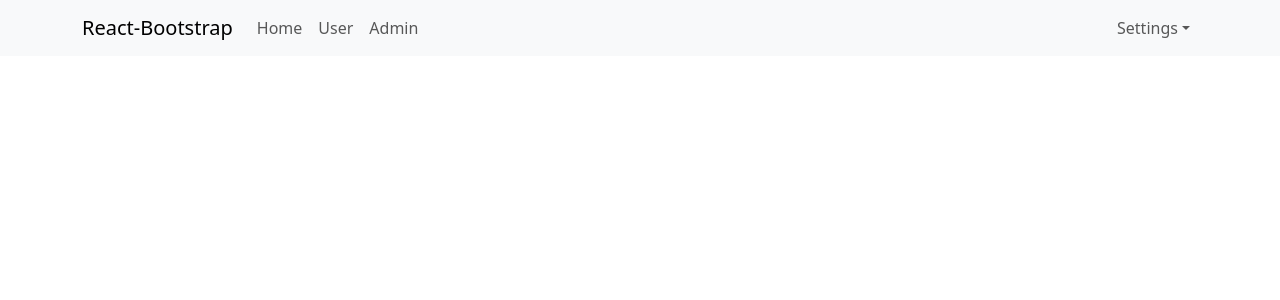
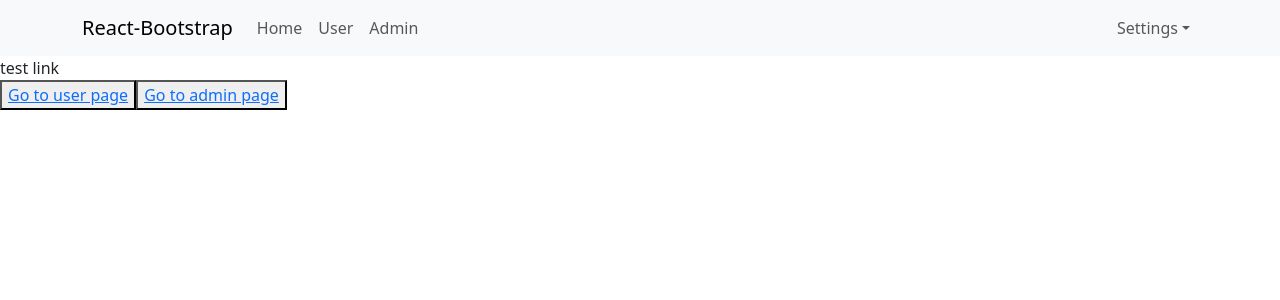
Before and after one commit to Thang-Nguyen-Minh/REACTJS, a React (Create React App) app: page / in a window 1280 px wide. Shown: the top 300 px of the page. Built offline with nearby package versions, Linux system fonts and the light colour scheme.

Commit message:
Link Routes Route 'nav-link'

```diff
--- a/src/App.js
+++ b/src/App.js
@@ -1,6 +1,5 @@
 import './App.scss';
-
-import React from 'react'
+import {Link} from 'react-router-dom';
 import Header from "./components/Header/Header";
 
 const App = () => {
@@ -8,6 +7,17 @@
     return (
         <div>
             <Header/>
+            <div>
+                test link
+                <div>
+                    <button>
+                        <Link to='/users'>Go to user page</Link>
+                    </button>
+                    <button>
+                        <Link to='/admins'>Go to admin page</Link>
+                    </button>
+                </div>
+            </div>
         </div>
     );
 }
--- /dev/null
+++ b/src/components/Admin/Admin.js
@@ -0,0 +1,8 @@
+const Admin = (props) => {
+    return(
+        <div>
+            Admin component
+        </div>
+    )
+}
+export default Admin;
--- a/src/components/Header/Header.js
+++ b/src/components/Header/Header.js
@@ -2,6 +2,7 @@
 import Nav from 'react-bootstrap/Nav';
 import Navbar from 'react-bootstrap/Navbar';
 import NavDropdown from 'react-bootstrap/NavDropdown';
+import {Link} from "react-router-dom";
 
 const Header = () => {
     return (
@@ -11,9 +12,9 @@
                 <Navbar.Toggle aria-controls="basic-navbar-nav" />
                 <Navbar.Collapse id="basic-navbar-nav">
                     <Nav className="me-auto">
-                        <Nav.Link href="#home">Home</Nav.Link>
-                        <Nav.Link href="#link">User</Nav.Link>
-                        <Nav.Link href="#link">Admin</Nav.Link>
+                        <Link to="/" className='nav-link'>Home</Link>
+                        <Link to="/users" className='nav-link'>User</Link>
+                        <Link to="/admins" className='nav-link'>Admin</Link>
                     </Nav>
                     <Nav>
                         <NavDropdown title="Settings" id="basic-nav-dropdown">
--- /dev/null
+++ b/src/components/User/User.js
@@ -0,0 +1,8 @@
+const User = (props) => {
+    return(
+        <div>
+            User component
+        </div>
+    )
+}
+export default User;
--- a/src/index.js
+++ b/src/index.js
@@ -5,13 +5,20 @@
 import { Provider } from 'react-redux';
 import store from './redux/store';
 import 'bootstrap/dist/css/bootstrap.min.css';
+import {BrowserRouter,Routes,Route} from 'react-router-dom';
+import Admin from "./components/Admin/Admin";
+import User from "./components/User/User";
 
 const root = ReactDOM.createRoot(document.getElementById('root'));
 root.render(
   <Provider store={store}>
-    {/*<React.StrictMode>*/}
-      <App />
-    {/*</React.StrictMode>*/}
+    <BrowserRouter>
+        <Routes>
+            <Route path="/" element={<App/>} />
+            <Route path="/users" element={<User/>} />
+            <Route path="/admins" element={<Admin/>} />
+        </Routes>
+    </BrowserRouter>
   </Provider>
 );
 
```
